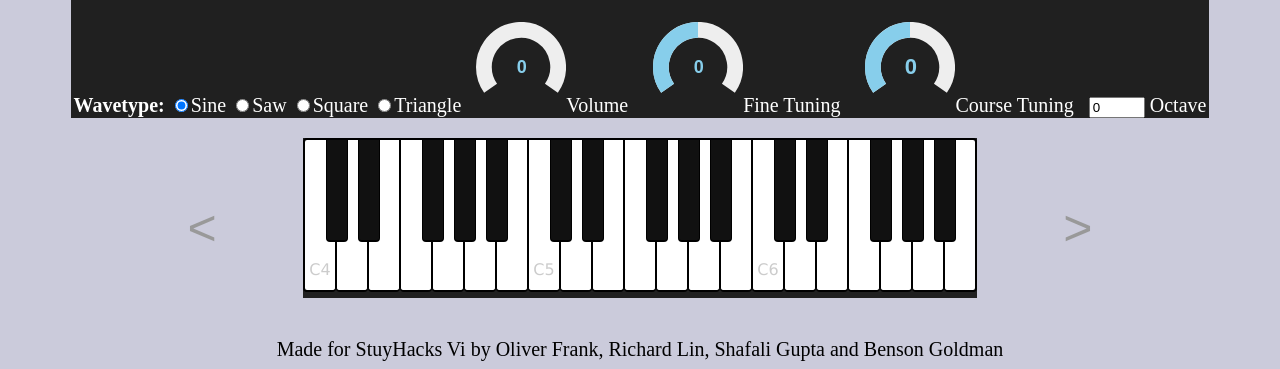
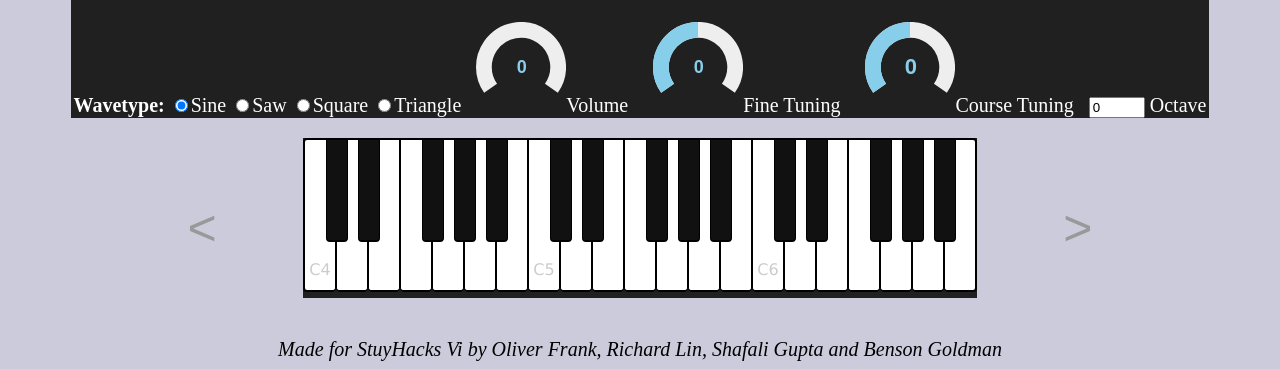
Before and after one commit to ofrank123/synthjs, a website: page public/index.html in a window 1280 px wide. Shown: the part 471-840 px from the top of the page. Drawn offline with nearby package versions, Linux system fonts and the light colour scheme; a web font is replaced by a local one.

Commit message:
Update index.html

```diff
--- a/public/index.html
+++ b/public/index.html
@@ -85,7 +85,7 @@
     <div id="keyboardContainer"></div>
   </body>
 
-	<p1> <font color="black" <i> <center> Made for StuyHacks Vi by Oliver Frank, Richard Lin, Shafali Gupta and Benson Goldman </i> </center> </p1> </font>
+	<p1> <font color="black"> <i> <center> Made for StuyHacks Vi by Oliver Frank, Richard Lin, Shafali Gupta and Benson Goldman </i> </center> </p1> </font>
 </html>
 
 <!---!>
```
